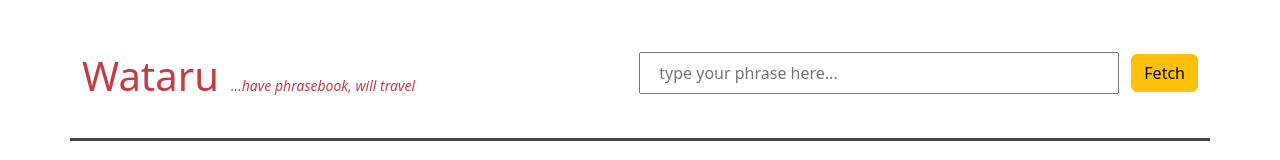
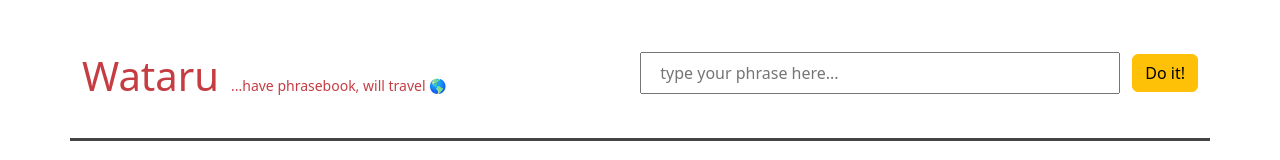
Before and after one commit to jonlld/wataru-front, a React (Create React App) app: page / in a window 1280 px wide. Shown: the top 160 px of the page. Built offline with nearby package versions, Linux system fonts and the light colour scheme.

Commit message:
added keyframes fadein animation for card

```diff
--- a/src/App.js
+++ b/src/App.js
@@ -44,8 +44,6 @@ const App = () => {
     setRandomNum(Math.floor(Math.random() * 15) + 1);
   };
 
-  const test = "TEST STRING";
-
   return (
     // <Container style={{ border: "1px solid #444" }}>
     <Container>
@@ -64,7 +62,7 @@ const App = () => {
             <h1 style={{ marginTop: "0" }} className="header">
               Wataru
             </h1>
-            <small>...have phrasebook, will travel</small>
+            <small>...have phrasebook, will travel 🌎</small>
           </div>
         </Col>
         <Col xs={7}>
@@ -77,7 +75,7 @@ const App = () => {
               placeholder="type your phrase here..."
             ></input>
             <Button variant="warning" type="submit">
-              Fetch
+              Do it!
             </Button>
           </form>
         </Col>
@@ -97,7 +95,7 @@ const App = () => {
         {/* for Book & Pages */}
         <Col xs={6}>
           <h1>Your Phrasebook:</h1>
-          <div style={{ height: "450px", overflow: "auto" }}>
+          <div style={{ height: "450px", overflow: "scroll" }}>
             {phrases && <Book phrases={phrases} bookmarked={bookmarked} />}
           </div>
         </Col>
--- a/src/components/Latest.js
+++ b/src/components/Latest.js
@@ -15,11 +15,14 @@ const Latest = ({ phrases, randomNum, setBookmarked }) => {
   // To add the favourite functionality - update faves state & local storage
 
   return (
-    <Card style={{ marginTop: "1rem", width: "100%" }}>
+    <Card
+      className="card-container"
+      style={{ marginTop: "1rem", width: "100%" }}
+    >
       <Card.Img
         variant="top"
         src={image}
-        style={{ width: "18rem", margin: "0 auto", padding: "24px" }}
+        style={{ width: "18rem", margin: "0 auto", paddingTop: "24px" }}
       />
       <Card.Body>
         <Card.Title>{phrase.input}</Card.Title>
--- a/src/index.css
+++ b/src/index.css
@@ -5,6 +5,23 @@
 
 /* TODO set app to 100vh  */
 
+/* ******************** */
+/* Animation */
+
+@keyframes fadein {
+  from {
+    opacity: 0;
+  }
+  to {
+    opacity: 1;
+  }
+}
+
+.card-container {
+  animation: fadein 2s;
+}
+
+/* ******************** */
 h1 {
   color: #8d6449;
   /* color: #c53d43; */
@@ -18,7 +35,7 @@ h1 {
 }
 
 .header-container small {
-  font-style: italic;
+  /* font-style: italic; */
   margin-bottom: 12px;
   color: #c53d43;
 }
```
